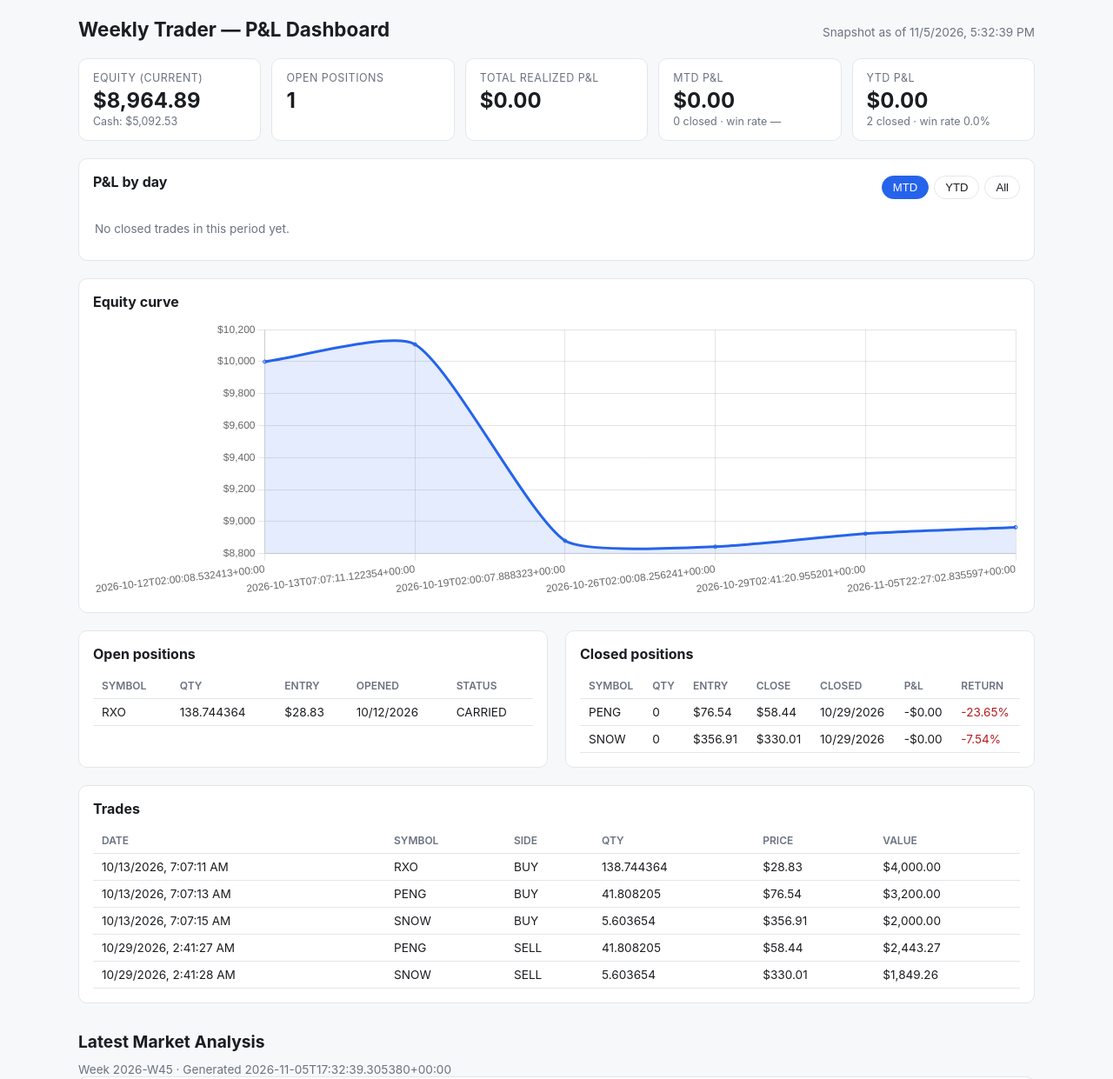
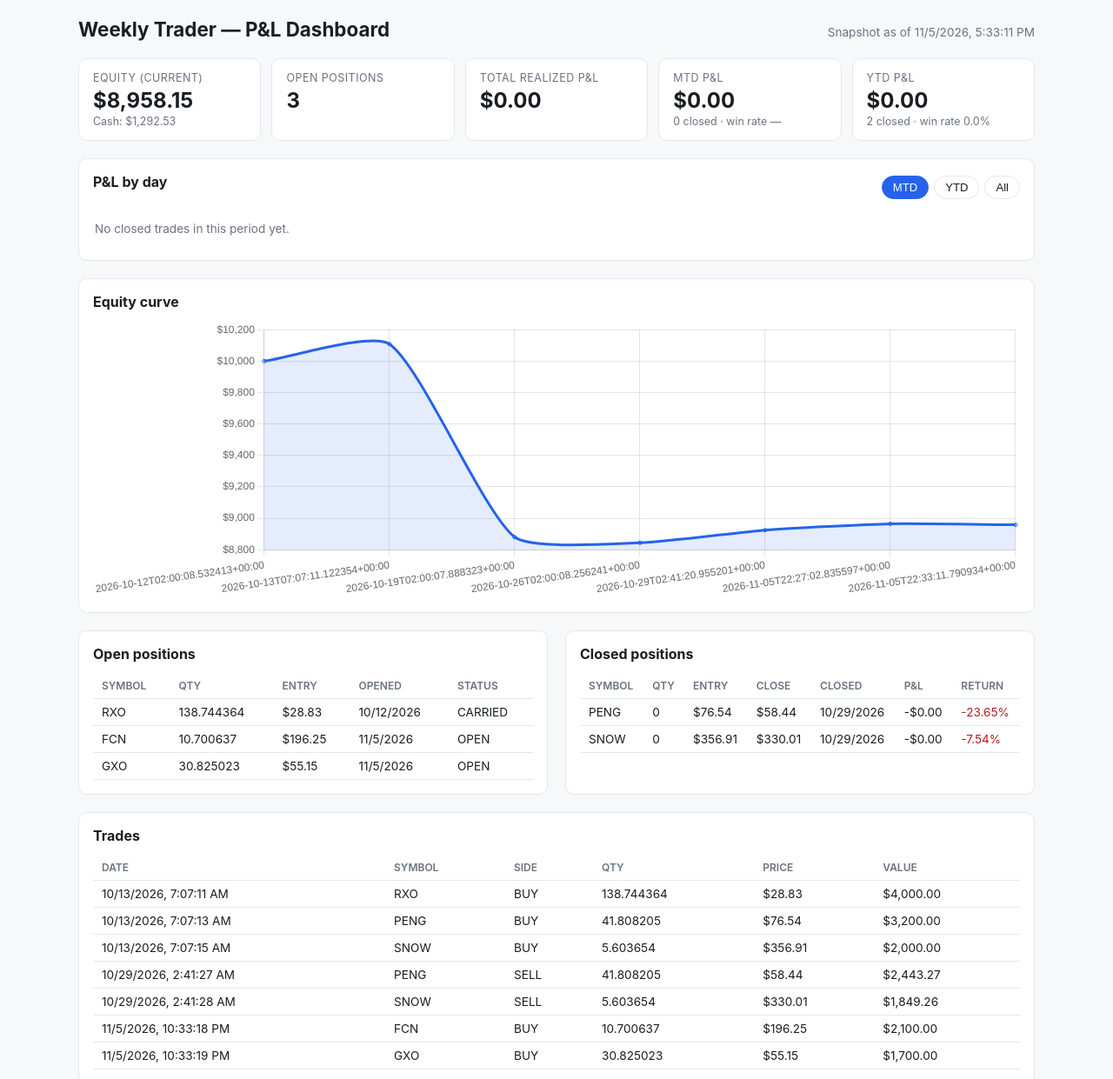
Before and after one commit to ashwin1224/rhood-trader, a plain HTML site: page index.html in a window 1280 px wide. Shown: the top 1241 px of the page at 87% size. Drawn offline with nearby package versions, Linux system fonts and the light colour scheme.

Commit message:
Update snapshot 2026-11-05 17:33:25Z

```diff
--- a/latest_research_report.html
+++ b/latest_research_report.html
@@ -1,4 +1,4 @@
-<div class="meta">Week 2026-W45 · Generated 2026-11-05T17:32:39.305380+00:00</div>
+<div class="meta">Week 2026-W45 · Generated 2026-11-05T17:33:11.790934+00:00</div>
 
 <div class="panel">
   <h2>Market regime</h2>
@@ -84,7 +84,7 @@
         </tr>
         <tr>
           <td><strong>FCN</strong></td>
-          <td><span class="tag tag-approved">Approved</span></td>
+          <td><span class="tag tag-filled">Filled</span></td>
           <td>$2,100.00</td>
           <td>60%</td>
           <td>Post-earnings momentum in a defensible professional-services franchise, reinforced this week by continued positive firm news (senior hires, industry rankings) and an analyst PT raise, with no earnings event inside the hold window to create binary risk.</td>
@@ -92,7 +92,7 @@
         </tr>
         <tr>
           <td><strong>GXO</strong></td>
-          <td><span class="tag tag-approved">Approved</span></td>
+          <td><span class="tag tag-filled">Filled</span></td>
           <td>$1,700.00</td>
           <td>55%</td>
           <td>Volume-confirmed post-earnings breakout (vol_ratio in 99th percentile) tied to a concrete, specific catalyst — record $3.1B sales pipeline and 34% surge in new contract wins reported Nov 4 — with the earnings reaction still being digested this week.</td>
--- a/snapshot.json
+++ b/snapshot.json
@@ -1,11 +1,11 @@
 {
-  "generated_at": "2026-11-05T17:32:39.305380+00:00",
+  "generated_at": "2026-11-05T17:33:11.790934+00:00",
   "as_of_date": "2026-11-05",
   "summary": {
     "current": {
-      "equity": 8964.888382,
-      "cash": 5092.533183,
-      "open_positions": 1,
+      "equity": 8958.145129,
+      "cash": 1292.533153,
+      "open_positions": 3,
       "total_realized_pnl": 0.0
     },
     "mtd": {
@@ -49,6 +49,11 @@
       "date": "2026-11-05T22:27:02.835597+00:00",
       "equity": 8964.888382,
       "cash": 5092.533183
+    },
+    {
+      "date": "2026-11-05T22:33:11.790934+00:00",
+      "equity": 8958.145129,
+      "cash": 1292.533153
     }
   ],
   "pnl_by_day": [
@@ -66,6 +71,20 @@
       "quantity": 138.744364,
       "entry_price": 28.83,
       "opened_date": "2026-10-12"
+    },
+    {
+      "symbol": "FCN",
+      "status": "OPEN",
+      "quantity": 10.700637,
+      "entry_price": 196.25,
+      "opened_date": "2026-11-05"
+    },
+    {
+      "symbol": "GXO",
+      "status": "OPEN",
+      "quantity": 30.825023,
+      "entry_price": 55.15,
+      "opened_date": "2026-11-05"
     }
   ],
   "positions_closed": [
@@ -130,6 +149,22 @@
       "quantity": 5.603654,
       "price": 330.01,
       "value": 1849.26
+    },
+    {
+      "date": "2026-11-05T22:33:18.442398+00:00",
+      "symbol": "FCN",
+      "side": "BUY",
+      "quantity": 10.700637,
+      "price": 196.25,
+      "value": 2100.0
+    },
+    {
+      "date": "2026-11-05T22:33:19.405032+00:00",
+      "symbol": "GXO",
+      "side": "BUY",
+      "quantity": 30.825023,
+      "price": 55.15,
+      "value": 1700.0
     }
   ]
 }
```
